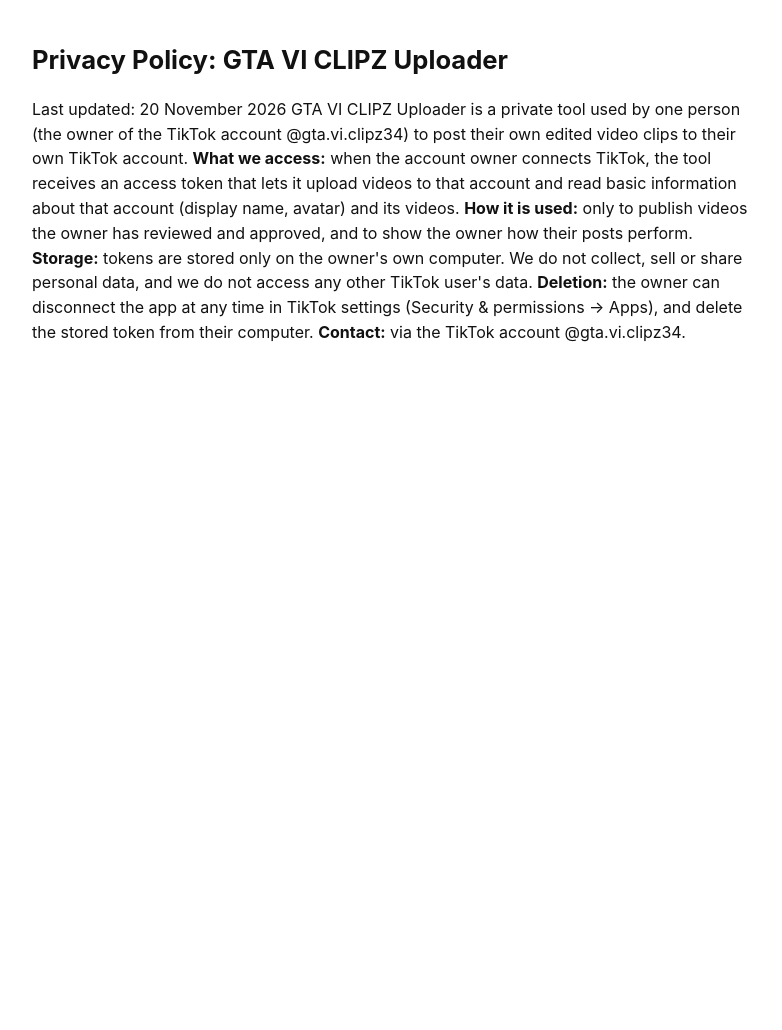
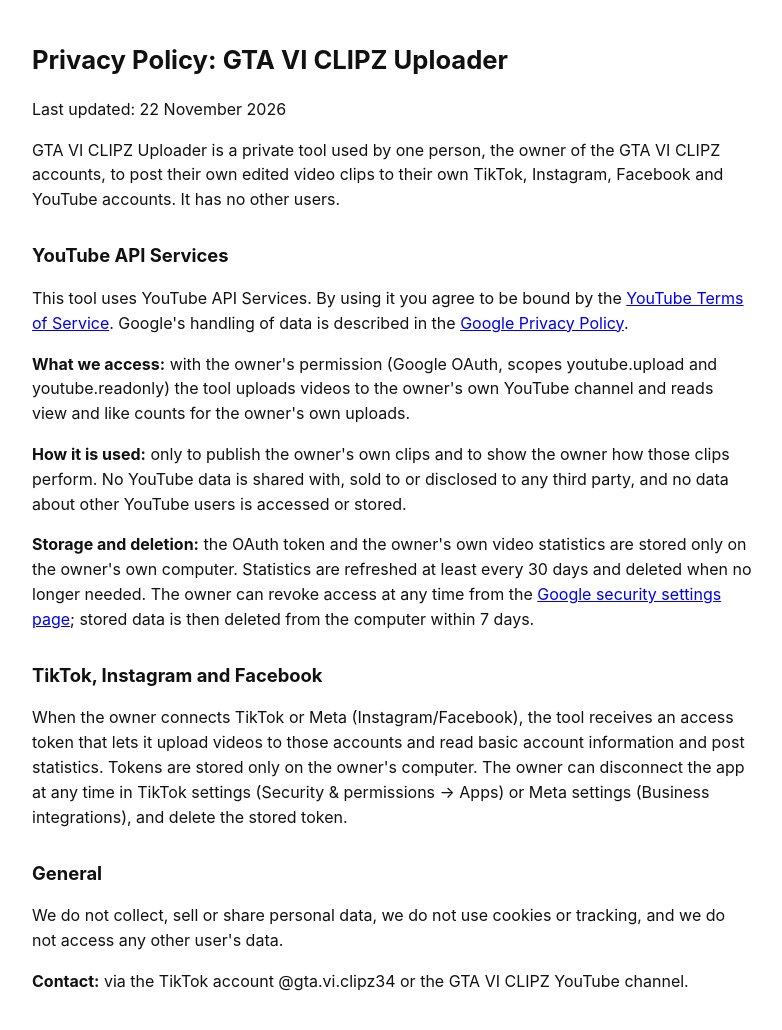
Before and after one commit to olliep349-blip/gta-vi-clipz, a plain HTML site: page privacy.html in a window 1280 px wide. Shown: the whole page, without its empty margins (248-1030 px from the left). Before the commit the page ends 800 px from the top, so only its background shows below. Drawn offline with Linux system fonts and the light colour scheme.

Commit message:
Privacy policy: add YouTube API Services and Google sections

```diff
--- a/privacy.html
+++ b/privacy.html
@@ -1,2 +1,13 @@
-<!doctype html><html lang=en><head><meta charset=utf-8><meta name=viewport content='width=device-width,initial-scale=1'><title>Privacy Policy – GTA VI CLIPZ Uploader</title><style>body{font-family:-apple-system,Segoe UI,sans-serif;max-width:720px;margin:40px auto;padding:0 16px;line-height:1.55;color:#111;background:#fff}h1{font-size:1.6rem}</style></head><body><h1>Privacy Policy: GTA VI CLIPZ Uploader</h1>
-<p>Last updated: 20 November 2026 GTA VI CLIPZ Uploader is a private tool used by one person (the owner of the TikTok account @gta.vi.clipz34) to post their own edited video clips to their own TikTok account. <strong>What we access:</strong> when the account owner connects TikTok, the tool receives an access token that lets it upload videos to that account and read basic information about that account (display name, avatar) and its videos. <strong>How it is used:</strong> only to publish videos the owner has reviewed and approved, and to show the owner how their posts perform. <strong>Storage:</strong> tokens are stored only on the owner&#x27;s own computer. We do not collect, sell or share personal data, and we do not access any other TikTok user&#x27;s data. <strong>Deletion:</strong> the owner can disconnect the app at any time in TikTok settings (Security &amp; permissions → Apps), and delete the stored token from their computer. <strong>Contact:</strong> via the TikTok account @gta.vi.clipz34.</p></body></html>
+<!doctype html><html lang=en><head><meta charset=utf-8><meta name=viewport content='width=device-width,initial-scale=1'><title>Privacy Policy – GTA VI CLIPZ Uploader</title><style>body{font-family:-apple-system,Segoe UI,sans-serif;max-width:720px;margin:40px auto;padding:0 16px;line-height:1.55;color:#111;background:#fff}h1{font-size:1.6rem}h2{font-size:1.15rem;margin-top:1.6em}</style></head><body><h1>Privacy Policy: GTA VI CLIPZ Uploader</h1>
+<p>Last updated: 22 November 2026</p>
+<p>GTA VI CLIPZ Uploader is a private tool used by one person, the owner of the GTA VI CLIPZ accounts, to post their own edited video clips to their own TikTok, Instagram, Facebook and YouTube accounts. It has no other users.</p>
+<h2>YouTube API Services</h2>
+<p>This tool uses YouTube API Services. By using it you agree to be bound by the <a href="https://www.youtube.com/t/terms">YouTube Terms of Service</a>. Google's handling of data is described in the <a href="https://policies.google.com/privacy">Google Privacy Policy</a>.</p>
+<p><strong>What we access:</strong> with the owner's permission (Google OAuth, scopes youtube.upload and youtube.readonly) the tool uploads videos to the owner's own YouTube channel and reads view and like counts for the owner's own uploads.</p>
+<p><strong>How it is used:</strong> only to publish the owner's own clips and to show the owner how those clips perform. No YouTube data is shared with, sold to or disclosed to any third party, and no data about other YouTube users is accessed or stored.</p>
+<p><strong>Storage and deletion:</strong> the OAuth token and the owner's own video statistics are stored only on the owner's own computer. Statistics are refreshed at least every 30 days and deleted when no longer needed. The owner can revoke access at any time from the <a href="https://security.google.com/settings/security/permissions">Google security settings page</a>; stored data is then deleted from the computer within 7 days.</p>
+<h2>TikTok, Instagram and Facebook</h2>
+<p>When the owner connects TikTok or Meta (Instagram/Facebook), the tool receives an access token that lets it upload videos to those accounts and read basic account information and post statistics. Tokens are stored only on the owner's computer. The owner can disconnect the app at any time in TikTok settings (Security &amp; permissions → Apps) or Meta settings (Business integrations), and delete the stored token.</p>
+<h2>General</h2>
+<p>We do not collect, sell or share personal data, we do not use cookies or tracking, and we do not access any other user's data.</p>
+<p><strong>Contact:</strong> via the TikTok account @gta.vi.clipz34 or the GTA VI CLIPZ YouTube channel.</p></body></html>
```
